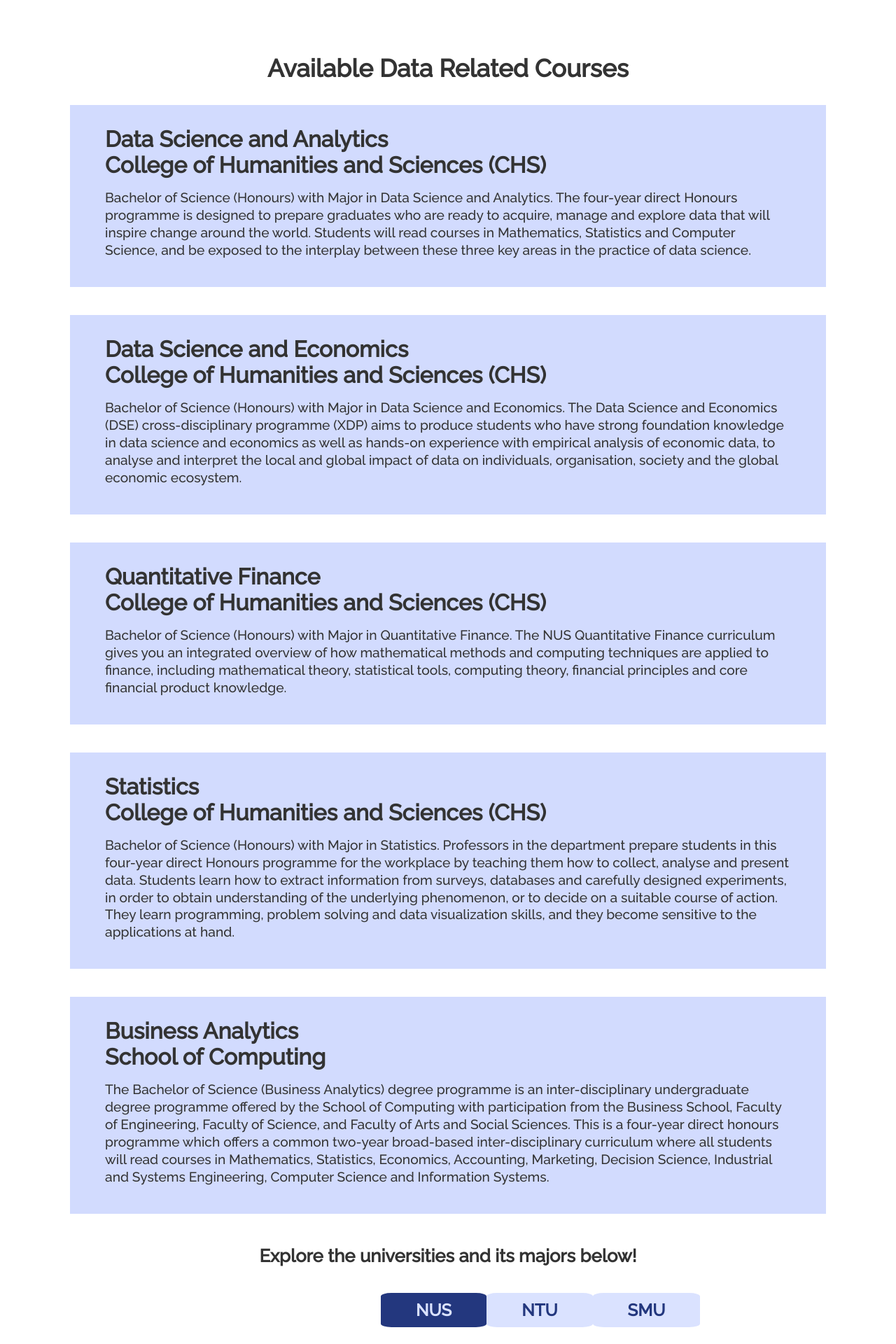
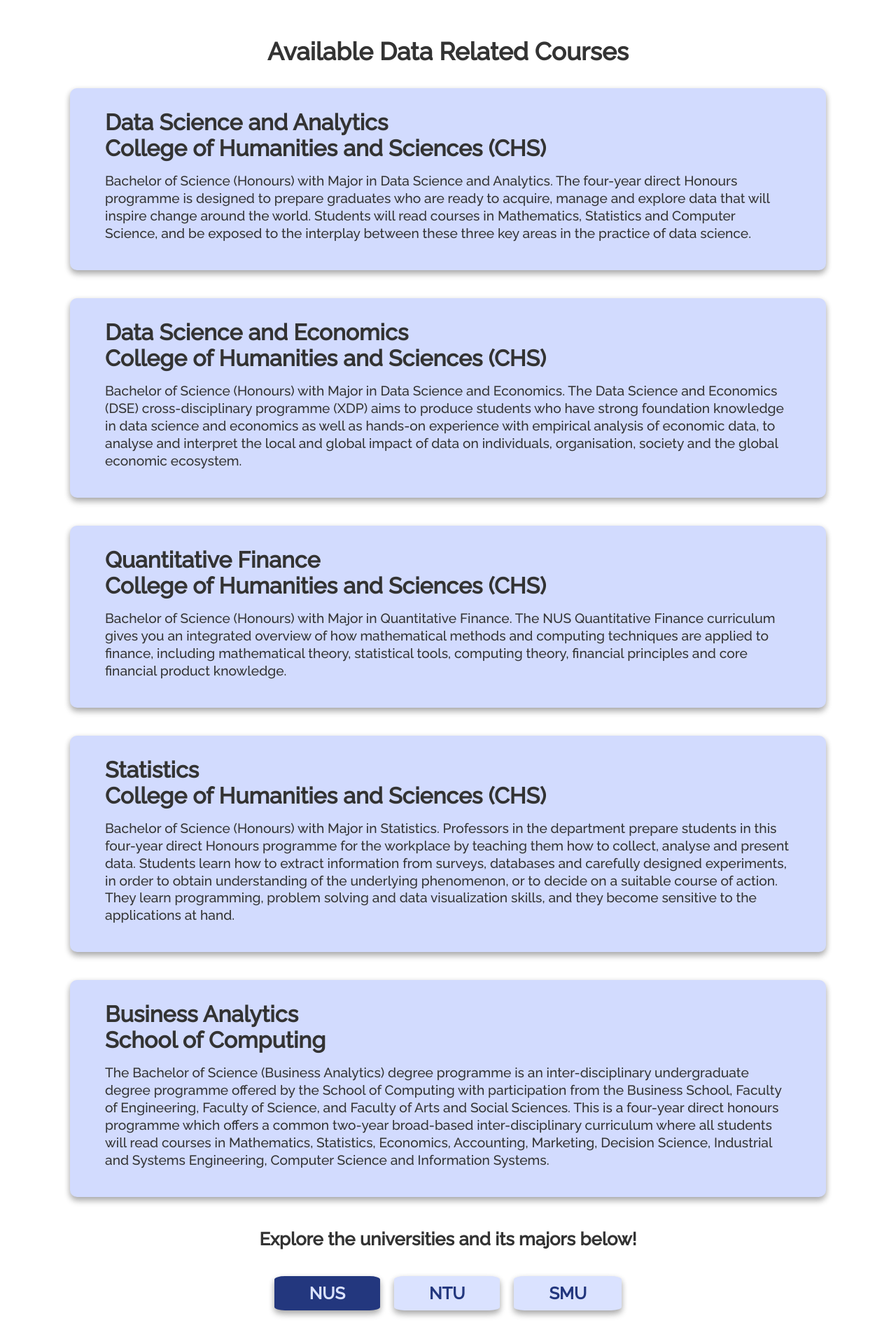
Before and after one commit to chiralcentre/dsa3101-2310-18-data-science, a React (Create React App) app in the folder frontend/react-app/: page /NUS in a window 1280 px wide. Shown: the part 720-2640 px from the top of the page at 70% size. Built offline with nearby package versions, Linux system fonts and the light colour scheme; the HTML template or start-up script is replaced by a standard one.

Commit message:
Updated css for overview

```diff
--- a/frontend/react-app/src/components/Home.js
+++ b/frontend/react-app/src/components/Home.js
@@ -21,7 +21,7 @@
                         <h2 className="heading-left">What is Data Science?</h2>
                         <p className="subtitle"> Understand what data science comprises by knowing the skills learned in data science courses and the job prospects in the data industry. </p>
 
-                        <Link to="/overview">
+                        <Link to="/overview" onClick={() => {window.scroll(0, 0);}}>
                             <button className="btn btn--outline"> Learn More </button>
                         </Link>
                     </div>
@@ -43,7 +43,7 @@
                                 <img src="img/home-2.png" className="home-illustration" />
                                 <h2> Course Comparison </h2>
                                 <p className="subtitle-center"> No more hassle in comparing data science courses from multiple resources. Try our comparison feature to discern the differences between two data science courses seamlessly.</p>
-                                <Link to="/compare">
+                                <Link to="/compare" onClick={() => {window.scroll(0, 0);}}>
                                     <button className="btn btn--outline"> Compare Now </button>
                                 </Link>
                             </div>
@@ -54,7 +54,7 @@
                                 <img src="img/home-3.png" className="home-illustration" />
                                 <h2> Course Finder</h2>
                                 <p className="subtitle-center"> Get personalized recommendation for the best data science courses that align with your skills and preferences by taking our quiz, specially tailored for you.</p>
-                                <Link to="/quiz">
+                                <Link to="/quiz" onClick={() => {window.scroll(0, 0);}}>
                                     <button className="btn btn--outline"> Take Quiz </button>
                                 </Link>
                             </div>
--- a/frontend/react-app/src/components/NUS.js
+++ b/frontend/react-app/src/components/NUS.js
@@ -3,6 +3,7 @@
 const NUS = () => {
     return (
         <div className="university">
+
             <h2 className="university-header">NUS</h2>
             <h4 className="university-subheader">National University of Singapore</h4>
             <p className="overview-header-text">
@@ -27,31 +28,31 @@
             <h4 className="university-course-header">Available Data Related Courses</h4>
 
             <div className='button-course-container'>
-                <a href='https://www.stat.nus.edu.sg/prospective-students/undergraduate-programme/data-science-and-analytics/'><button className='button-course'>
+                <a href='https://www.stat.nus.edu.sg/prospective-students/undergraduate-programme/data-science-and-analytics/' target="_blank"><button className='button-course'>
                     <p className='course-name'> Data Science and Analytics </p>
                     <p className='course-department'> College of Humanities and Sciences (CHS) </p>
                     <p className='course-description'> Bachelor of Science (Honours) with Major in Data Science and Analytics. The four-year direct Honours programme is designed to prepare graduates who are ready to acquire, manage and explore data that will inspire change around the world. Students will read courses in Mathematics, Statistics and Computer Science, and be exposed to the interplay between these three key areas in the practice of data science. </p>
                 </button></a>
 
-                <a href='https://www.stat.nus.edu.sg/prospective-students/undergraduate-programme/data-science-and-analytics/'><button className='button-course'>
+                <a href='https://www.stat.nus.edu.sg/prospective-students/undergraduate-programme/data-science-and-analytics/' target="_blank"><button className='button-course'>
                     <p className='course-name'> Data Science and Economics </p>
                     <p className='course-department'> College of Humanities and Sciences (CHS) </p>
                     <p className='course-description'> Bachelor of Science (Honours) with Major in Data Science and Economics. The Data Science and Economics (DSE) cross-disciplinary programme (XDP) aims to produce students who have strong foundation knowledge in data science and economics as well as hands-on experience with empirical analysis of economic data, to analyse and interpret the local and global impact of data on individuals, organisation, society and the global economic ecosystem. </p>
                 </button></a>
 
-                <a href='https://www.math.nus.edu.sg/ug/majmin/primajors/qf/'><button className='button-course'>
+                <a href='https://www.math.nus.edu.sg/ug/majmin/primajors/qf/' target="_blank"><button className='button-course'>
                     <p className='course-name'> Quantitative Finance </p>
                     <p className='course-department'> College of Humanities and Sciences (CHS) </p>
                     <p className='course-description'> Bachelor of Science (Honours) with Major in Quantitative Finance. The NUS Quantitative Finance curriculum gives you an integrated overview of how mathematical methods and computing techniques are applied to finance, including mathematical theory, statistical tools, computing theory, financial principles and core financial product knowledge.</p>
                 </button></a>
 
-                <a href='https://www.stat.nus.edu.sg/'><button className='button-course'>
+                <a href='https://www.stat.nus.edu.sg/' target="_blank"><button className='button-course'>
                     <p className='course-name'> Statistics </p>
                     <p className='course-department'> College of Humanities and Sciences (CHS) </p>
                     <p className='course-description'> Bachelor of Science (Honours) with Major in Statistics. Professors in the department prepare students in this four-year direct Honours programme for the workplace by teaching them how to collect, analyse and present data. Students learn how to extract information from surveys, databases and carefully designed experiments, in order to obtain understanding of the underlying phenomenon, or to decide on a suitable course of action. They learn programming, problem solving and data visualization skills, and they become sensitive to the applications at hand. </p>
                 </button></a>
 
-                <a href='https://www.comp.nus.edu.sg/programmes/ug/ba/curr/'><button className='button-course'>
+                <a href='https://www.comp.nus.edu.sg/programmes/ug/ba/curr/' target="_blank"><button className='button-course'>
                     <p className='course-name'> Business Analytics </p>
                     <p className='course-department'> School of Computing </p>
                     <p className='course-description'> The Bachelor of Science (Business Analytics) degree programme is an inter-disciplinary undergraduate degree programme offered by the School of Computing with participation from the Business School, Faculty of Engineering, Faculty of Science, and Faculty of Arts and Social Sciences. This is a four-year direct honours programme which offers a common two-year broad-based inter-disciplinary curriculum where all students will read courses in Mathematics, Statistics, Economics, Accounting, Marketing, Decision Science, Industrial and Systems Engineering, Computer Science and Information Systems. </p>
@@ -61,9 +62,9 @@
             <h4 className='button-text'>Explore the universities and its majors below!</h4>
 
             <div className="buttonContainer">
-                <Link to="/NUS"><button className='button-selected'> NUS </button></Link>
-                <Link to="/NTU"><button className='button-uni'> NTU </button></Link>
-                <Link to="/SMU"><button className='button-uni'> SMU </button></Link>
+                <Link to="/NUS" onClick={() => {window.scroll(0, 0);}}><button className='button-selected btn--outline'> NUS </button></Link>
+                <Link to="/NTU" onClick={() => {window.scroll(0, 0);}}><button className='button-uni btn--outline'> NTU </button></Link>
+                <Link to="/SMU" onClick={() => {window.scroll(0, 0);}}><button className='button-uni btn--outline'> SMU </button></Link>
             </div>
 
         </div>
--- a/frontend/react-app/src/index.css
+++ b/frontend/react-app/src/index.css
@@ -6,7 +6,7 @@
   margin: 0;
   font-family: "Raleway";
   color: #333;
-  scroll-behavior: smooth;
+  /* scroll-behavior: smooth; */
 }
 
 h2 {
@@ -275,7 +275,9 @@
   font-weight: 600;
   line-height: 1.05;
   margin-top: 3rem;
+  font-size: 2.5rem;
 }
+
 
 .heading-subtitle {
   font-weight: 300;
@@ -314,7 +316,7 @@
 
 /* OVERVIEW SECTION */
 .section-overview {
-  padding: 2.4rem 0 9.6rem 0;
+  /* padding: 2.4rem 0 9.6rem 0; */
 }
 
 .overview-header{
@@ -322,6 +324,12 @@
   font-size: 4.5rem;
   margin-top: 5rem;
   margin-bottom: 1rem;
+}
+
+.overview-header-container {
+    background-color: #23377E;
+    padding: 2rem 0 4rem 0;
+    text-align: center;
 }
 
 .overview-header-text{
@@ -337,7 +345,7 @@
 .overview-subheader{
   text-align: center;
   font-size: 1.8rem;
-  margin-top: 20rem;
+  /* margin-top: 20rem; */
   margin-bottom: 0.5rem;
 }
 
@@ -346,7 +354,7 @@
   margin-left: 25rem;
   margin-right: 25rem;
   margin-bottom: 6rem;
-  line-height: 1.6;
+  /* line-height: 1.6; */
   font-weight: 550;
 }
 
@@ -354,6 +362,14 @@
 .overview-inline-block{
   display: flex;
   align-items: center;
+  max-width: 120rem;
+  padding: 0 3.2rem;
+  margin: 0 auto;
+}
+
+.overview-subheader-container {
+  margin-top: 5rem;
+
 }
 
 .overview-inline-item-1{
@@ -413,27 +429,27 @@
 
 .overview-inline-text-1{
   text-align: left;
-  font-size: 1.2rem;
+  font-size: 1rem;
 }
 
 .overview-inline-text-2{
   text-align: right;
-  font-size: 1.2rem;
+  font-size: 1rem;
 }
 
 .overview-img1{
-  max-width: 120%;
-  max-height: 120%;
+  max-width: 170%;
+  max-height: 170%;
 }
 
 .overview-img2{
-  max-width: 140%;
-  max-height: 140%;
+  max-width: 170%;
+  max-height: 170%;
 }
 
 .overview-img3{
-  max-width: 160%;
-  max-height: 160%;
+  max-width: 200%;
+  max-height: 170%;
 }
 
 .overview-img4{
@@ -449,25 +465,33 @@
 }
 
 .buttonContainer{
-  display: grid;
-  grid-template-columns: 1fr 1fr 1fr;
-  gap: 0px;
-  margin-left: 34rem;
-  margin-right: 34rem;
-  text-align: center;
-  margin-bottom: 12rem;
+  display: flex;
+  align-items: center;
+  justify-content: center;
+  gap: 20px;
+
+  /* grid-template-columns: 1fr 1fr 1fr; */
+  /* margin-left: 34rem;
+  margin-right: 34rem; */
+  /* text-align: center; */
+  /* margin-bottom: 12rem; */
 }
 
-.button-uni {
+.button-uni,
+.button-uni:link,
+.button-uni:visited {
+  display: inline-block;
   background-color: #DAE2FF;
   border: none;
   color: #23377E;
   padding: 10px 50px;
   text-decoration: none;
-  display: inline-block;
   font-size: 1.5rem;
   font-weight: bold;
   border-radius: 10%;
+  transition: all 0.3s;
+  cursor: pointer;
+  box-shadow: 0 3px 8px 0 rgba(0,0,0,0.2), 0 6px 10px 0 rgba(0,0,0,0.2);
 }
 
 .overview-job-header{
@@ -541,6 +565,37 @@
   margin-right: 100px;
 }
 
+.btn,
+.btn:link,
+.btn:visited {
+  display: inline-block;
+  text-decoration: none;
+  /* font-size: 2rem; */
+  font-weight: 500;
+  padding: 10px 22px;
+  border-radius: 6px;
+  border: none;
+  cursor: pointer;
+  font-family: inherit;
+  transition: all 0.3s;
+  background-color:#715BB6;
+  color: white;
+  box-shadow: 0 3px 8px 0 rgba(0,0,0,0.2), 0 6px 10px 0 rgba(0,0,0,0.2);
+}
+
+.btn--form {
+  background-color: rgba(255, 255, 255, 0.97);
+  color: #555;
+  width: auto;
+  margin: 0 auto;
+  align-self: end;
+}
+
+.btn--form:hover {
+  background-color: #c5c6d0;
+  color: #555;
+}
+
 .button-course{
   background-color: #d2dbfe;
   width: 100%;
@@ -550,6 +605,15 @@
   text-decoration: none;
   display: inline-block;
   margin-bottom: 40px;
+  border-radius: 10px;
+  box-shadow: 0 3px 8px 0 rgba(0,0,0,0.2), 0 6px 10px 0 rgba(0,0,0,0.2);
+  cursor: pointer;
+  transition: all 0.3s;
+}
+
+.button-course:hover{
+  background-color: #c3cdf7;
+  color: #555;
 }
 
 .course-name{
@@ -583,6 +647,9 @@
   font-size: 1.5rem;
   font-weight: bold;
   border-radius: 10%;
+  transition: all 0.3s;
+  cursor: pointer;
+  box-shadow: 0 3px 8px 0 rgba(0,0,0,0.2), 0 6px 10px 0 rgba(0,0,0,0.2);
 }
 
 /* COMPARE */
@@ -1095,23 +1162,6 @@
   box-shadow: 0 3px 8px 0 rgba(0,0,0,0.2), 0 6px 10px 0 rgba(0,0,0,0.2);
 }
 
-/* .btn-form,
-.btn-form:link,
-.btn-form:visited {
-  /* display: inline-block;
-  text-decoration: none;
-  /* font-size: 2rem;
-  font-weight: 500;
-  padding: 10px 22px;
-  border-radius: 6px;
-  border: none;
-  cursor: pointer;
-  font-family: inherit;
-  transition: all 0.3s;
-  background-color:#fff;
-  color: #106698;
-} */
-
 .btn--form {
   background-color: rgba(255, 255, 255, 0.97);
   color: #555;
```
Also changed, not shown: frontend/react-app/src/components/NTU.js (+5 -5 lines), frontend/react-app/src/components/Overview.js (+15 -15 lines), frontend/react-app/src/components/SMU.js (+6 -6 lines).
